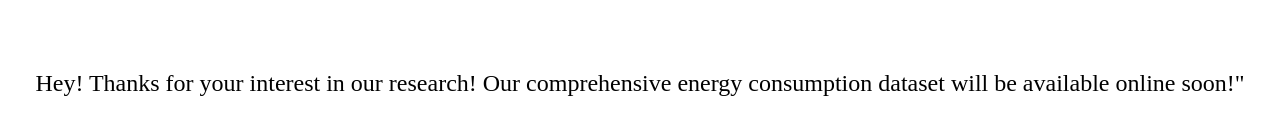
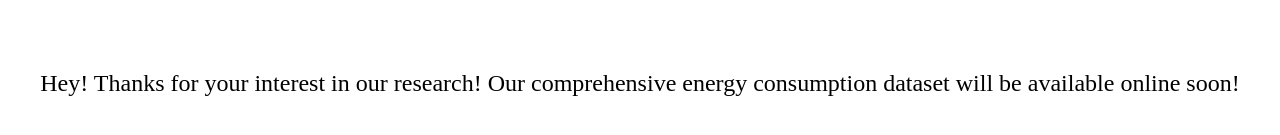
Before and after one commit to xiaolong-shawn/SEC23_energy_dataset.github.io, a plain HTML site: page index.html in a window 1280 px wide. Shown: the part 317-452 px from the top of the page. Drawn offline with Linux system fonts and the light colour scheme.

Commit message:
Update index.html

```diff
--- a/index.html
+++ b/index.html
@@ -26,7 +26,7 @@
 <body>
     <div class="container">
         <div class="center-text">
-            <p>Hey! Thanks for your interest in our research! Our comprehensive energy consumption dataset will be available online soon!"</p>
+            <p>Hey! Thanks for your interest in our research! Our comprehensive energy consumption dataset will be available online soon!</p>
         </div>
     </div>
 </body>
```
